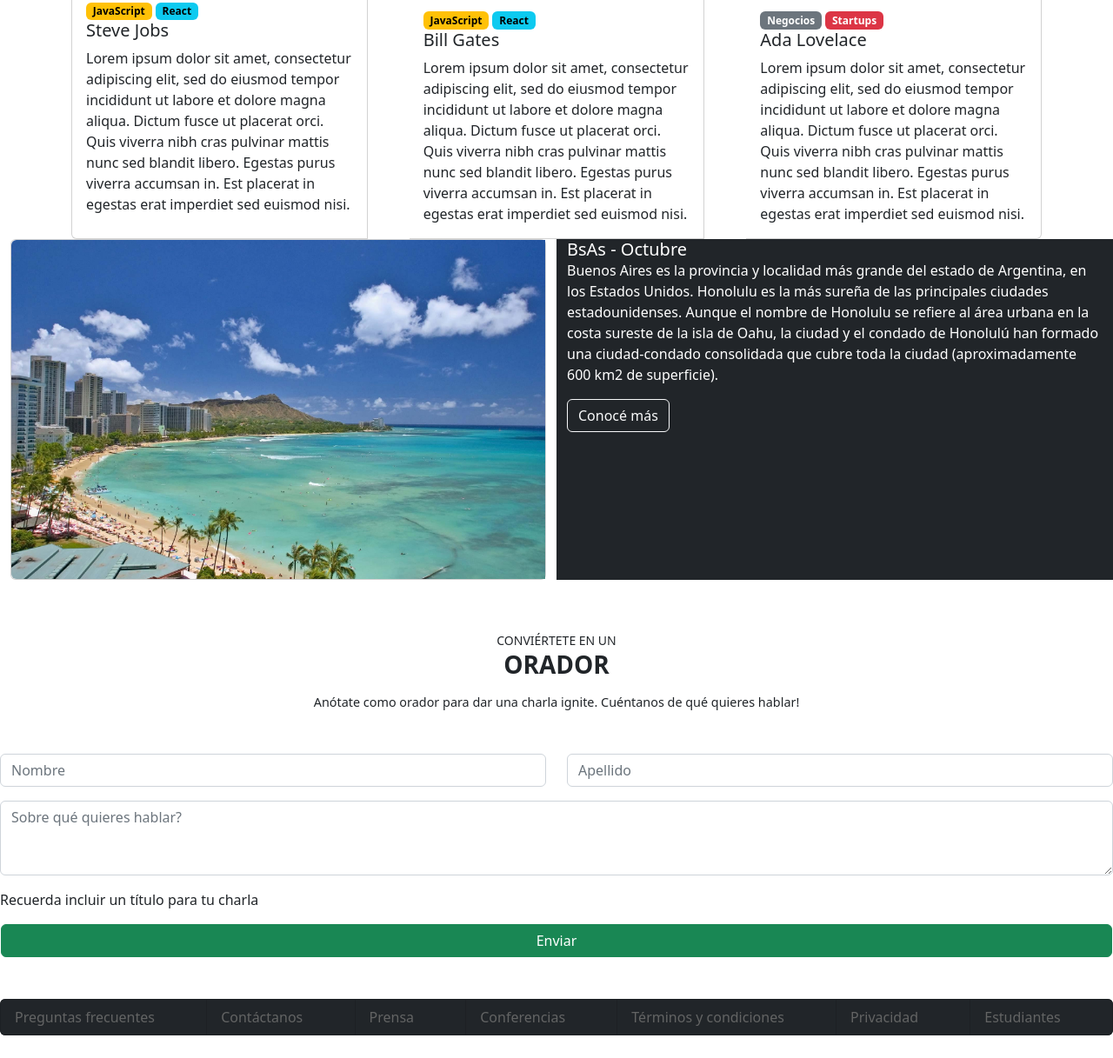
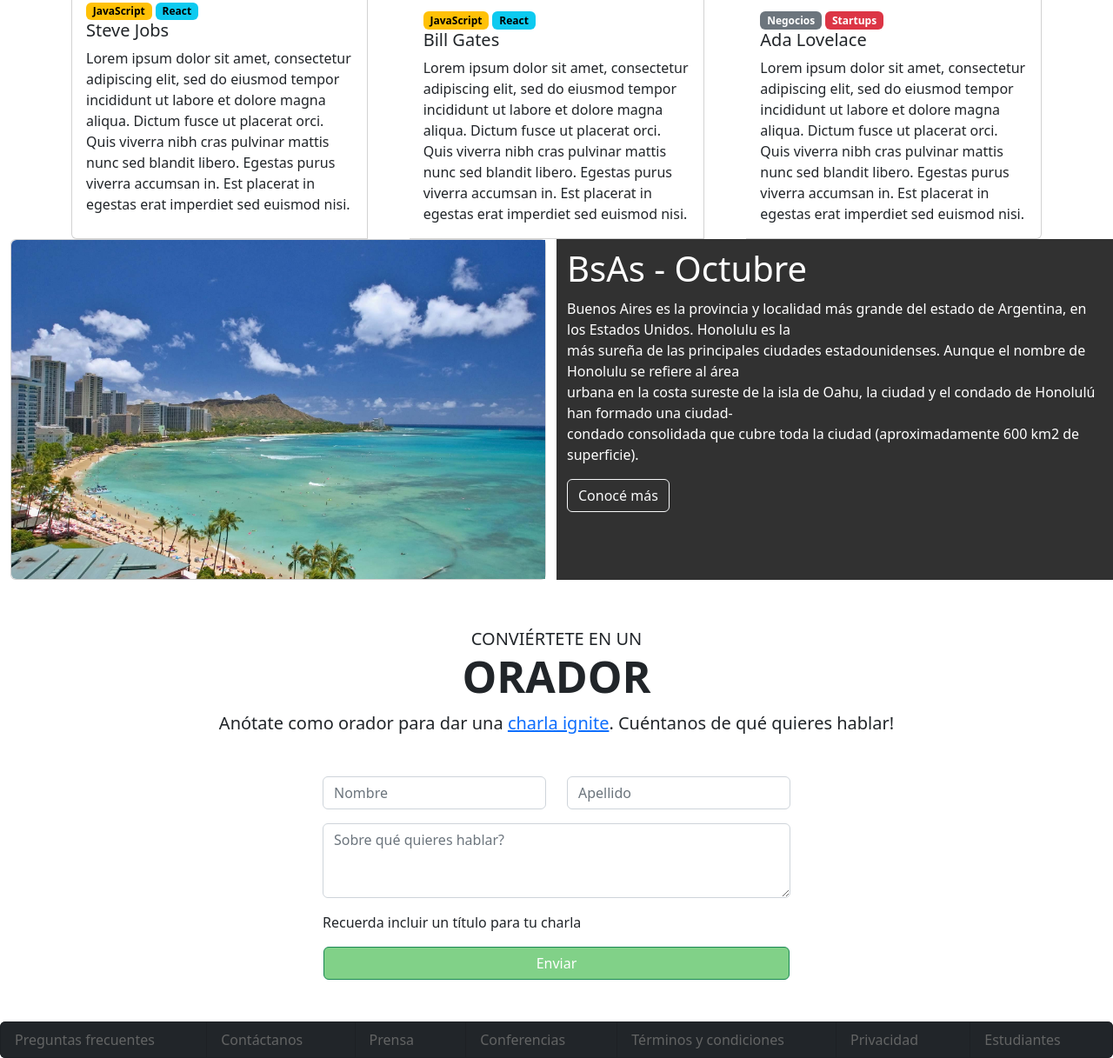
Before and after one commit to jafmovil/CaC, a plain HTML site: page Java/TP1/index.html in a window 1280 px wide. Shown: the part 1076-2293 px from the top of the page at 87% size. Before the commit the page ends 2267 px from the top, so only its background shows below. Drawn offline with nearby package versions, Linux system fonts and the light colour scheme.

Commit message:
Update index.html
Conviértete en orador casi

```diff
--- a/Java/TP1/index.html
+++ b/Java/TP1/index.html
@@ -132,21 +132,33 @@
                     </div>
                 </div>
 
-                <div class="col-md-6 bg-dark mx-n2">
+                <div class="col-md-6 bg-custom mx-n2">
                     <div class="card-body">
-                        <h5 class="card-title text-white">BsAs - Octubre</h5>
-                        <p class="card-text text-white">Buenos Aires es la provincia y localidad más grande del estado
-                            de Argentina, en los Estados Unidos. Honolulu es la más sureña de las principales ciudades
-                            estadounidenses. Aunque el nombre de Honolulu se refiere al área urbana en la costa sureste
-                            de la isla de Oahu, la ciudad y el condado de Honolulú han formado una ciudad-condado
-                            consolidada que cubre toda la ciudad (aproximadamente 600 km2 de superficie).</p>
+                        <h5 class="card-title text-white" style="margin-bottom: 10px; margin-top: 10px; font-size: 40px">BsAs - Octubre</h5>
+                        <p class="card-text text-white">
+                            Buenos Aires es la provincia y localidad más grande del estado de Argentina, en los Estados Unidos. Honolulu es la<br>
+                            más sureña de las principales ciudades estadounidenses. Aunque el nombre de Honolulu se refiere al área<br>
+                            urbana en la costa sureste de la isla de Oahu, la ciudad y el condado de Honolulú han formado una ciudad-<br>
+                            condado consolidada que cubre toda la ciudad (aproximadamente 600 km2 de superficie).</p>
                         <p class="card-text"><small class="text-muted"></small></p>
-                        <button class="btn btn-primary bg-dark btn-outline-light">Conocé más</button>
+                        <button class="btn btn-primary bg-custom-button btn-outline-light">Conocé más</button>
                     </div>
                 </div>
             </div>
         </div>
     </section>
+
+    <style>
+        .bg-custom {
+            background-color: #313131;
+        }
+
+        .bg-custom-button {
+            background-color: #313131;
+        }
+    </style>
+
+
 
 
 
@@ -155,9 +167,8 @@
     <!--Conviertete en un orador-->
 
     <div class="text-center my-5">
-        <h3><small style="font-size: 0.5em;">CONVIÉRTETE EN UN</small> <br> <strong>ORADOR</strong></h3>
-        <h4><small style="font-size: 0.6em;">Anótate como orador para dar una charla ignite. Cuéntanos de qué quieres
-                hablar!</small></h4>
+        <h3><small style="font-size: 20px;">CONVIÉRTETE EN UN</small> <br> <strong style="font-size: 50px;">ORADOR</strong></h3>
+        <h4><small style="font-size: 20px;">Anótate como orador para dar una <a href="url-del-enlace">charla ignite</a>. Cuéntanos de qué quieres hablar!</small></h4>
     </div>
 
     <style>
@@ -167,11 +178,19 @@
         }
 
         #submitButton {
-            width: auto;
+            width: 100%;
             display: inline-block;
+            background-color: #81d188;
+        }
+
+        .form-container {
+            display: flex;
+            flex-direction: column;
+            align-items: center;
         }
     </style>
 
+    <div class="form-container">
         <form class="text-center">
             <div class="row mb-3">
                 <div class="col-6">
@@ -194,9 +213,10 @@
                 </div>
             </div>
         </form>
+    </div>
 
     <script>
-        // Ajustar el ancho del botón al ancho del input al cargar la página
+        // Ajustar el ancho del botón al cargar la página
         window.addEventListener('DOMContentLoaded', function () {
             var inputWidth = document.getElementById('exampleInputSobreQueQuieresHablar').clientWidth;
             document.getElementById('submitButton').style.width = inputWidth + 'px';
@@ -209,10 +229,10 @@
         });
     </script>
 
-    <section>
 
-    </section>
 
+
+<!--footer-->
     <footer>
         <div id="footer" class=>
             <div class="conteiner pt-5">
```
Lines whose indentation alone changed are shown as unchanged.
